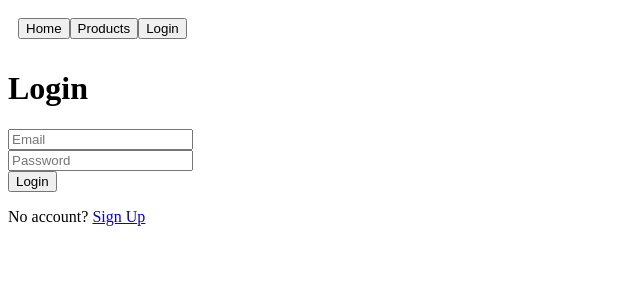
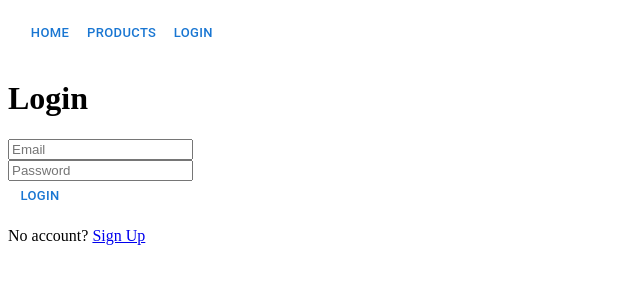
Before and after one commit to mrkrye/eCommerce_FrontEnd, a React (Vite) app: page /login in a window 1280 px wide. Shown: the top 300 px of the page, without its empty margins (0-640 px from the left). Built offline with nearby package versions, Linux system fonts and the light colour scheme.

Commit message:
edits to button

```diff
--- a/src/components/Login.jsx
+++ b/src/components/Login.jsx
@@ -1,5 +1,6 @@
 import NavBar from "./NavBar";
 import { Link } from "react-router-dom";
+import { Button } from "@mui/material";
 export default function Login() {
   return (
     <>
@@ -26,7 +27,7 @@ export default function Login() {
             />
           </div>
 
-          <button type="submit">Login</button>
+          <Button size="small" type="submit">Login</Button>
 
           <p>
             No account? <Link to="/register">Sign Up</Link>
--- a/src/components/NavBar.jsx
+++ b/src/components/NavBar.jsx
@@ -1,4 +1,5 @@
 import { useNavigate } from "react-router-dom";
+import Button from "@mui/material/Button";
 
 export default function NavBar() {
   const navigate = useNavigate();
@@ -8,9 +9,15 @@ export default function NavBar() {
       <header>
         <nav>
           <a>
-            <button onClick={() => navigate("/")}>Home</button>
-            <button onClick={() => navigate("/products")}>Products</button>
-            <button onClick={() => navigate("/login")}>Login</button>
+            <Button size="small" onClick={() => navigate("/")}>
+              Home
+            </Button>
+            <Button size="small" onClick={() => navigate("/products")}>
+              Products
+            </Button>
+            <Button size="small"  onClick={() => navigate("/login")}>
+              Login
+            </Button>
           </a>
         </nav>
       </header>
--- a/src/components/Register.jsx
+++ b/src/components/Register.jsx
@@ -1,5 +1,6 @@
 import NavBar from "./NavBar";
 import { Link } from "react-router-dom";
+import { Button } from "@mui/material";
 export default function Register() {
   return (
     <div>
@@ -39,7 +40,7 @@ export default function Register() {
           />
         </div>
 
-        <button type="submit">Sign Up</button>
+        <Button size="small" type="submit">Sign Up</Button>
         <p>
           Have an account? <Link to="/login">Login</Link>
         </p>
```
